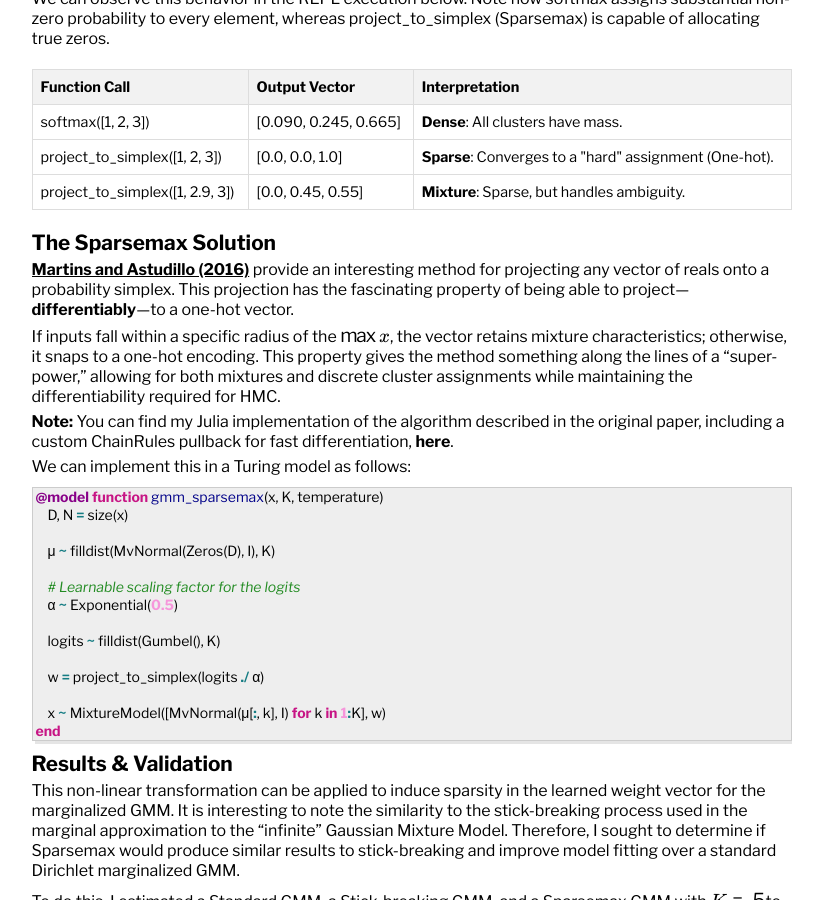
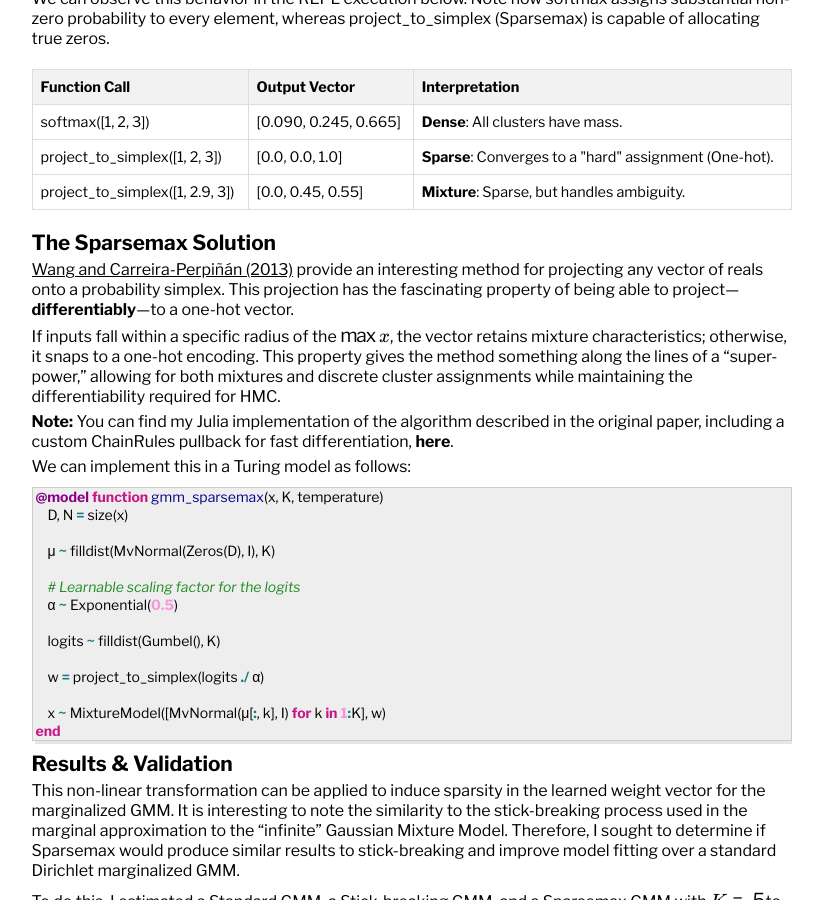
Before and after one commit to dan-sprague/dan-sprague.github.io, a Jekyll site: the page built from _posts/2025-12-05-discrete_clustering.md, in a window 1280 px wide and 900 px high, scrolled down 999 px. Shown: the whole window, without its empty margins (221-1044 px from the left). Built offline with Jekyll 4.4.1, drawn with Linux system fonts in a browser that asks for light colours; formulas are drawn with MathJax 3.

Commit message:
clustering post

```diff
--- a/_posts/2025-12-05-discrete_clustering.md
+++ b/_posts/2025-12-05-discrete_clustering.md
@@ -111,7 +111,7 @@ We can observe this behavior in the REPL execution below. Note how softmax assig
 
 ## The Sparsemax Solution
 
-<p><b><a href="https://arxiv.org/pdf/1602.02068" style="text-decoration: underline;">Martins and Astudillo (2016)</a></b> provide an interesting method for projecting any vector of reals onto a probability simplex. This projection has the fascinating property of being able to project—<b>differentiably</b>—to a one-hot vector.</p>
+<p><a href="https://arxiv.org/pdf/1309.1541" style="text-decoration: underline;">Wang and Carreira-Perpiñán (2013)</a> provide an interesting method for projecting any vector of reals onto a probability simplex. This projection has the fascinating property of being able to project—<b>differentiably</b>—to a one-hot vector.</p>
 
 If inputs fall within a specific radius of the $\max x$, the vector retains mixture characteristics; otherwise, it snaps to a one-hot encoding. This property gives the method something along the lines of a "super-power," allowing for both mixtures and discrete cluster assignments while maintaining the differentiability required for HMC.
 
```
Also changed, not shown: 2 other files.
